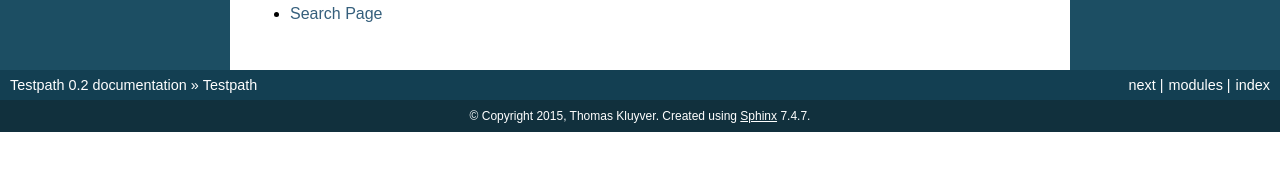
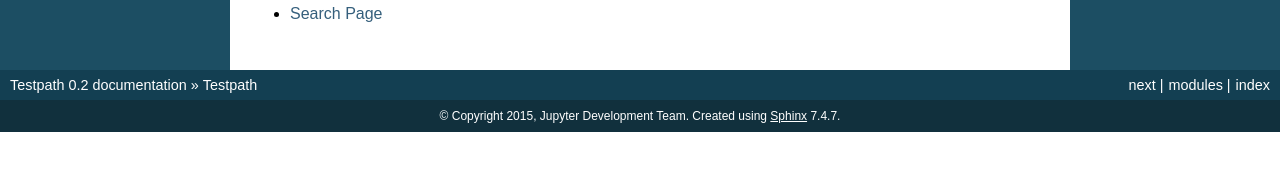
Before and after one commit to jupyter/testpath, a Sphinx documentation site: the page built from doc/index.rst, in a window 1280 px wide. Shown: the part 466-637 px from the top of the page. Built offline with Sphinx 7.4.7, drawn with Linux system fonts in a browser that asks for light colours.

Commit message:
Update metadata to refer to Jupyter as the author

```diff
--- a/doc/conf.py
+++ b/doc/conf.py
@@ -48,7 +48,7 @@
 
 # General information about the project.
 project = 'Testpath'
-copyright = '2015, Thomas Kluyver'
+copyright = '2015, Jupyter Development Team'
 
 # The version info for the project you're documenting, acts as replacement for
 # |version| and |release|, also used in various other places throughout the
@@ -201,7 +201,7 @@
 #  author, documentclass [howto, manual, or own class]).
 latex_documents = [
   ('index', 'Testpath.tex', 'Testpath Documentation',
-   'Thomas Kluyver', 'manual'),
+   'Jupyter Development Team', 'manual'),
 ]
 
 # The name of an image file (relative to this directory) to place at the top of
@@ -231,7 +231,7 @@
 # (source start file, name, description, authors, manual section).
 man_pages = [
     ('index', 'testpath', 'Testpath Documentation',
-     ['Thomas Kluyver'], 1)
+     ['Jupyter Development Team'], 1)
 ]
 
 # If true, show URL addresses after external links.
@@ -245,7 +245,7 @@
 #  dir menu entry, description, category)
 texinfo_documents = [
   ('index', 'Testpath', 'Testpath Documentation',
-   'Thomas Kluyver', 'Testpath', 'One line description of project.',
+   'Jupyter Development Team', 'Testpath', 'One line description of project.',
    'Miscellaneous'),
 ]
 
```
Also changed, not shown: 1 other file.
